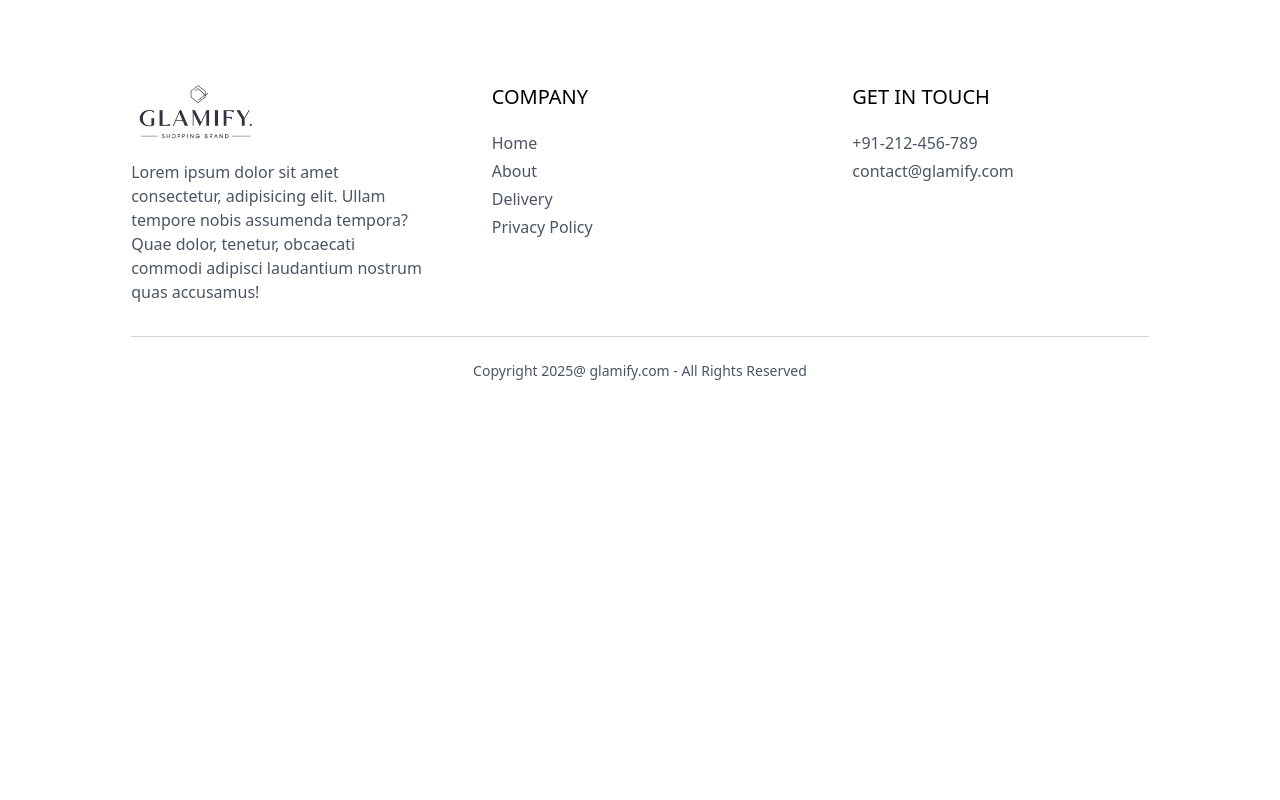
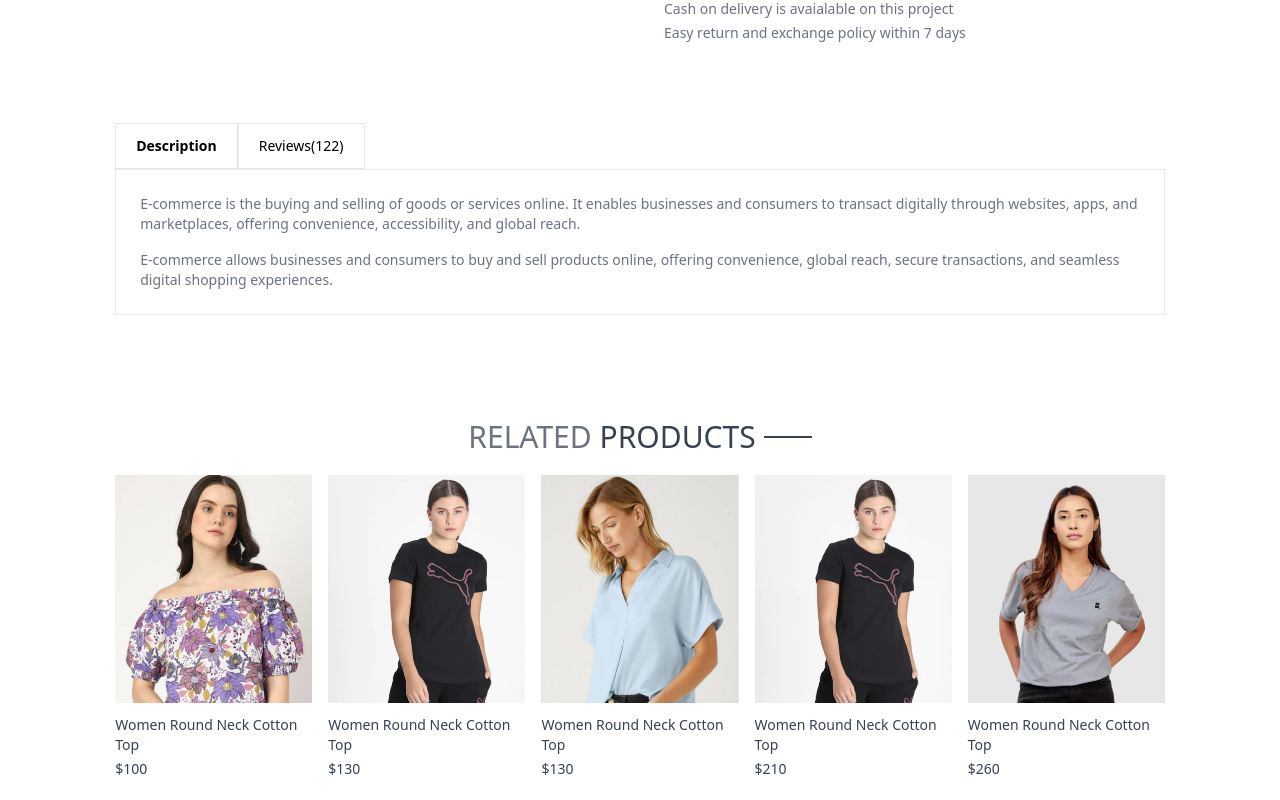
Before and after one commit to DeepshikhaJana/Glamify, a React (Vite) app: page /product/aaaaa in a window 1280 px wide. Shown: the part 640-1440 px from the top of the page. Before the commit the page ends 1117 px from the top, so only its background shows below. Built offline with nearby package versions, Linux system fonts and the light colour scheme.

Commit message:
added related products

```diff
--- /dev/null
+++ b/src/component/RelatedProducts.jsx
@@ -0,0 +1,37 @@
+import React, { useContext, useEffect, useState } from 'react'
+import { ShopContext } from '../context/ShopContext';
+import Title from '../component/Title';
+import ProductItem from '../component/ProductItem'
+
+
+const RelatedProducts = ({category, subCategory}) => {
+
+        const {products} = useContext(ShopContext);
+        const [related, setRelated] = useState([]);
+
+        useEffect(() => {
+            if(products.length > 0){
+                let productsCopy = products.slice();
+                productsCopy = productsCopy.filter((item) => category  === item.category );
+                productsCopy = productsCopy.filter((item) => subCategory === item.subCategory);
+
+                setRelated(productsCopy.slice(0,5));
+            }
+        }, [products])
+
+  return (
+    <div className='my-24'>
+        <div className='text-center text-3xl py-2'>
+            <Title text1={'RELATED'} text2={'PRODUCTS'}/>
+        </div>
+
+        <div className='grid grid-cols-2 sm:grid-cols-3 md:grid-cols-4 lg:grid-cols-5 gap-4 gap-y-6'>
+            {related.map((item, index)=>(
+                <ProductItem key={index} id={item._id} name={item.name} price={item.price} image={item.image}/>
+            ))}
+        </div>
+    </div>
+  )
+}
+
+export default RelatedProducts
--- a/src/pages/Product.jsx
+++ b/src/pages/Product.jsx
@@ -2,6 +2,7 @@ import React, { useContext, useState, useEffect } from 'react'
 import { useParams } from 'react-router-dom'
 import { ShopContext } from '../context/ShopContext';
 import { assets } from '../assets/assets';
+import RelatedProducts from '../component/RelatedProducts';
 
 function Product() {
 
@@ -53,21 +54,62 @@ function Product() {
             <img src={assets.star_icon} alt="" className="w-3 5" />
             <img src={assets.star_icon} alt="" className="w-3 5" />
             <img src={assets.star_dull_icon} alt="" className="w-3 5" />
-            <p className='pl-2'>(122)</p>
+            <p className="pl-2">(122)</p>
           </div>
-          <p className='mt-5 text-3xl font-medium'>{currency}{productData.price}</p>
-          <p className='mt-5 text-gray-500 md:4/5'>{productData.description}</p>
-          <div className='flex flex-col gap-4 my-8'>
+          <p className="mt-5 text-3xl font-medium">
+            {currency}
+            {productData.price}
+          </p>
+          <p className="mt-5 text-gray-500 md:4/5">{productData.description}</p>
+          <div className="flex flex-col gap-4 my-8">
             <p>Select Size</p>
-            <div className='flex gap-2'>
-              {productData.sizes.map((item, index)=>(
-                <button onClick={() => setSize(item)} className={`border py-2 px-4 bg-gray-100 ${item === size ? 'border-orange-500' : '' }`} key={index}>{item}</button>
+            <div className="flex gap-2">
+              {productData.sizes.map((item, index) => (
+                <button
+                  onClick={() => setSize(item)}
+                  className={`border py-2 px-4 bg-gray-100 ${
+                    item === size ? "border-orange-500" : ""
+                  }`}
+                  key={index}
+                >
+                  {item}
+                </button>
               ))}
             </div>
           </div>
-          <button className='bg-black text-white px-8 py-3 text-sm active:bg-gray-700'>ADD TO CART</button>
+          <button className="bg-black text-white px-8 py-3 text-sm active:bg-gray-700">
+            ADD TO CART
+          </button>
+          <hr className="mt-8 sm:4/5" />
+          <div className="text-sm text-gray-500 mt-5 flex flex-col gap-1">
+            <p>100% Original Product</p>
+            <p>Cash on delivery is avaialable on this project</p>
+            <p>Easy return and exchange policy within 7 days</p>
+          </div>
         </div>
       </div>
+
+      <div className="mt-20">
+        <div className="flex">
+          <b className="border px-5 py-3 text-sm">Description</b>
+          <p className="border px-5 py-3 text-sm">Reviews(122)</p>
+        </div>
+        <div className="flex flex-col gap-4 border px-6 py-6 text-sm text-gray-500">
+          <p>
+            E-commerce is the buying and selling of goods or services online. It
+            enables businesses and consumers to transact digitally through
+            websites, apps, and marketplaces, offering convenience,
+            accessibility, and global reach.
+          </p>
+          <p>
+            E-commerce allows businesses and consumers to buy and sell products
+            online, offering convenience, global reach, secure transactions, and
+            seamless digital shopping experiences.
+          </p>
+        </div>
+      </div>
+
+      <RelatedProducts category={productData.category} subCategory={productData.subCategory}/>
     </div>
   ) : (
     <div className="opacity-0"></div>
```
